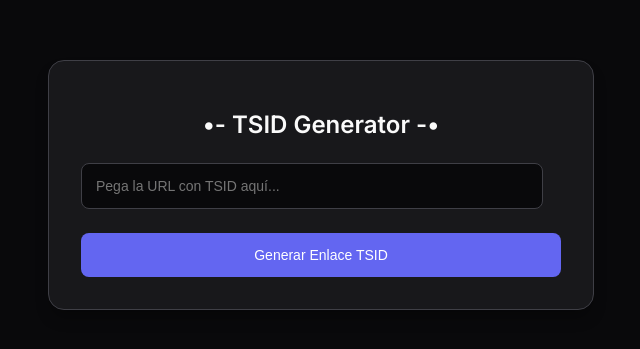
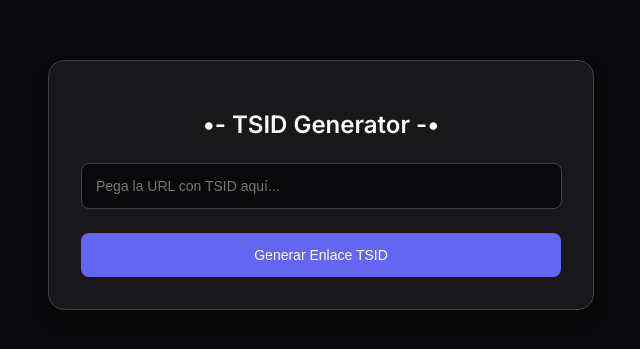
Before and after one commit to UnevennesX/tsid, a plain HTML site: page index.html in a window 1280 px wide. Shown: the part 215-564 px from the top of the page, 319-959 px from the left. Drawn offline with Linux system fonts and the light colour scheme.

Commit message:
Update index.html

```diff
--- a/index.html
+++ b/index.html
@@ -60,7 +60,7 @@
         }
 
         input {
-            width: 90%;
+            width: 94%;
             padding: 0.875rem;
             border: 1px solid var(--border);
             border-radius: 8px;
```
